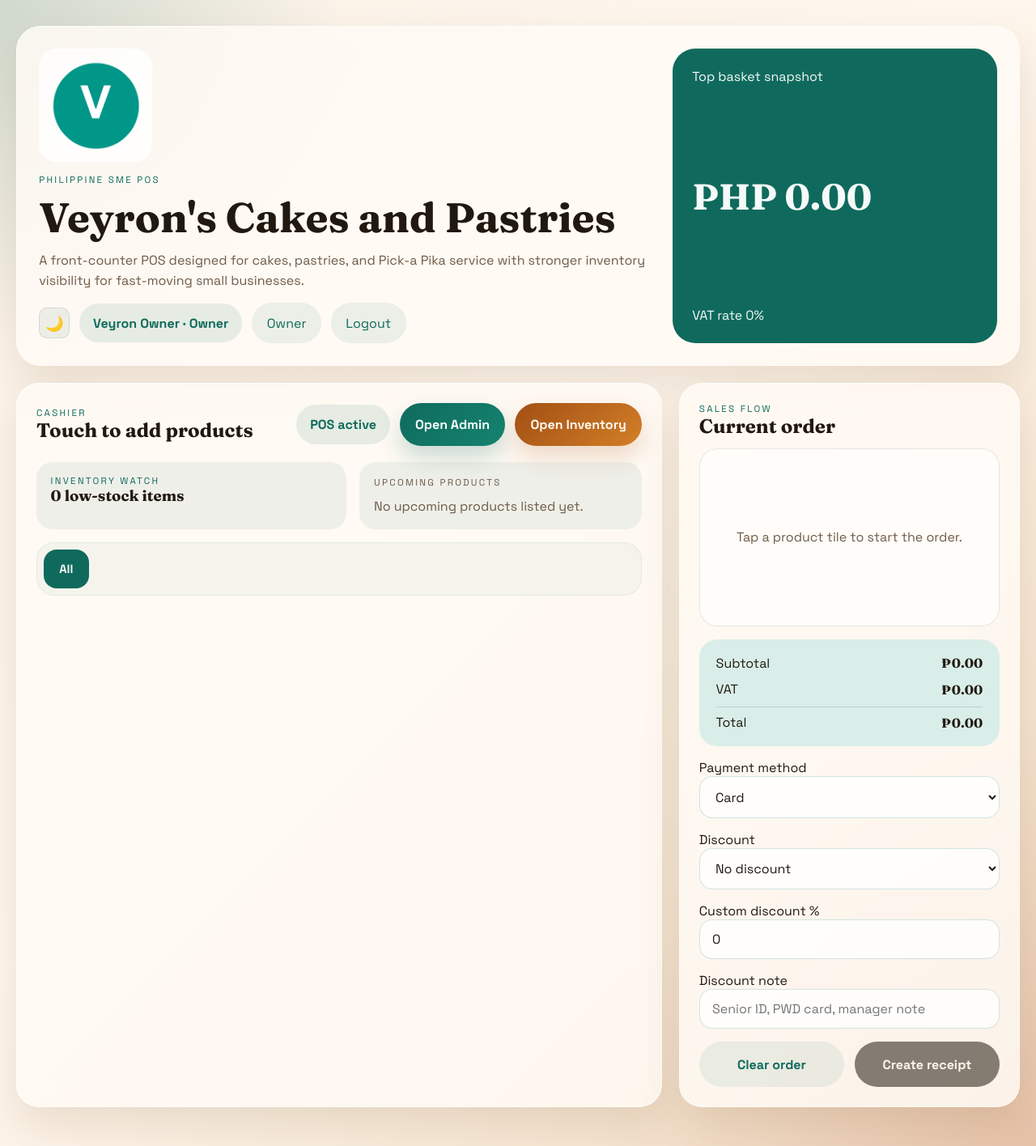
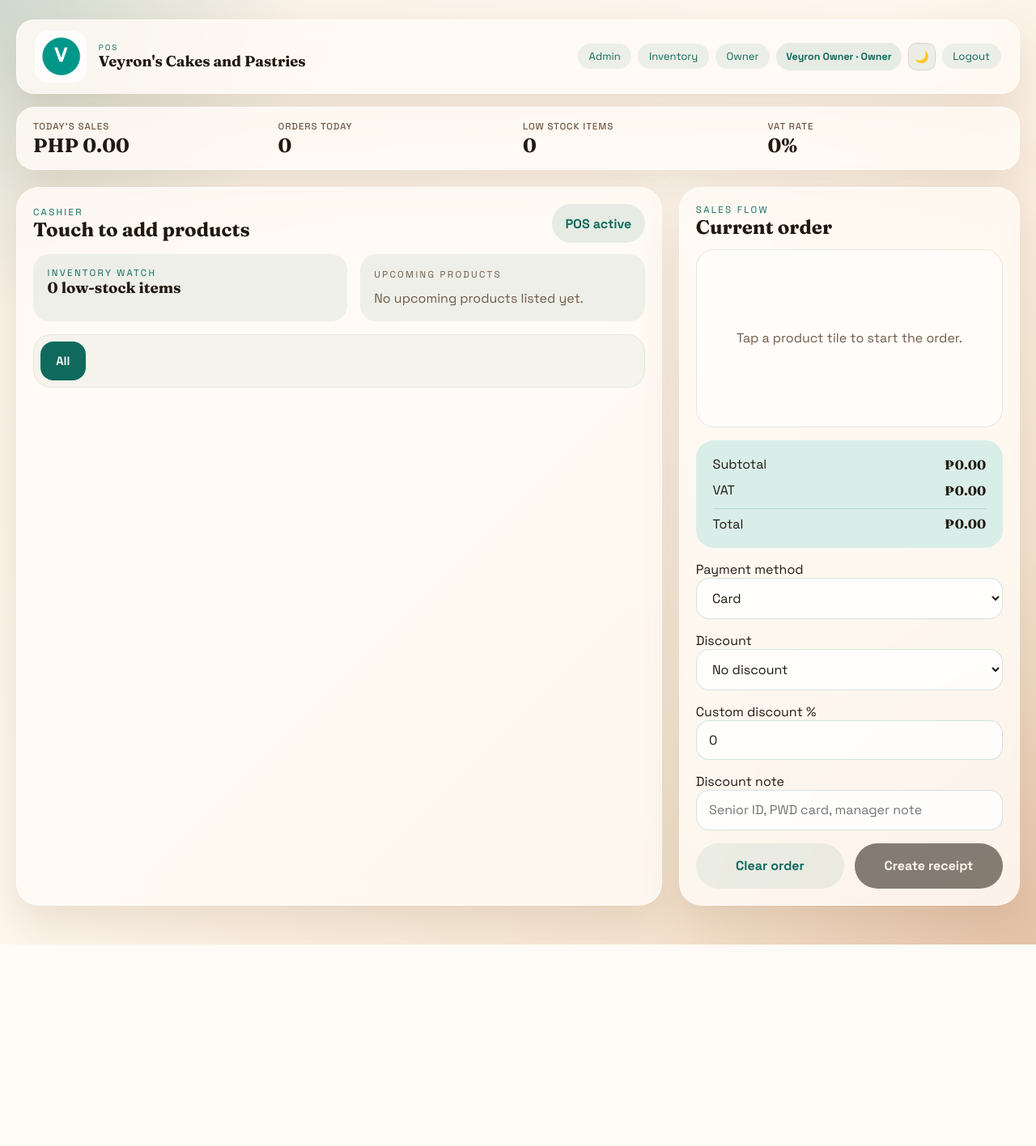
Before and after one commit to samgamoza/veyron-pos, a Flask app: page / in a window 1280 px wide. Shown: the whole page at 81% size. After the commit the page ends 1167 px from the top, so only its background shows below. Run offline with Flask 3, Linux system fonts and the light colour scheme; the visitor is signed in with stand-in values (Sample User, id 1); data comes from the database, SQL or seed files in the repository; data that the repository does not hold is empty; some libraries are stand-ins or nearby versions.

Commit message:
Add unified site header, PDF logo support, layout/UI fixes, POS stats bar

```diff
--- a/static/css/style.css
+++ b/static/css/style.css
@@ -24,6 +24,7 @@
 body {
     margin: 0;
     min-height: 100vh;
+    overflow-x: hidden;
     font-family: 'Space Grotesk', sans-serif;
     color: var(--ink);
     background:
@@ -83,12 +85,30 @@ button {
     cursor: pointer;
 }
 
+.page-wrap {
+    width: min(1240px, calc(100% - 2rem));
+    margin: 0 auto;
+    padding: 1.5rem 0 3rem;
+}
+
 .app-shell,
 .receipt-shell,
 .dashboard-shell {
-    width: min(1240px, calc(100% - 2rem));
-    margin: 0 auto;
-    padding: 2rem 0 3rem;
+    width: 100%;
+    padding: 0;
+}
+
+.site-header {
+    display: flex;
+    align-items: center;
+    gap: 1.2rem;
+    padding: 0.8rem 1.4rem;
+    background: var(--surface);
+    backdrop-filter: blur(16px);
+    border: 1px solid rgba(255, 255, 255, 0.58);
+    box-shadow: var(--shadow);
+    border-radius: 22px;
+    margin-bottom: 1rem;
 }
 
 .login-shell {
@@ -174,6 +206,35 @@ button {
     border-radius: 30px;
 }
 
+.hero-panel.pos-stats-bar {
+    grid-template-columns: repeat(auto-fit, minmax(130px, 1fr));
+    gap: 0.75rem;
+    padding: 1rem 1.25rem;
+    border-radius: 22px;
+}
+
+.pos-stat {
+    display: grid;
+    gap: 0.2rem;
+}
+
+.pos-stat span {
+    font-size: 0.72rem;
+    text-transform: uppercase;
+    letter-spacing: 0.08em;
+    color: var(--muted);
+    font-weight: 500;
+}
+
+.pos-stat strong {
+    font-size: 1.5rem;
+    line-height: 1.15;
+}
+
+.warning-text {
+    color: var(--warning);
+}
+
 .hero-copy,
 .hero-highlight,
 .metric-card,
@@ -196,8 +257,7 @@ button {
 }
 
 .hero-copy h1,
-.receipt-header h1,
-.dashboard-sidebar h1 {
+.receipt-header h1 {
     font-size: clamp(2rem, 4vw, 3.5rem);
     line-height: 1;
 }
@@ -241,6 +301,69 @@ button {
     height: 80px;
 }
 
+/* ── Site Header ── */
+
+.site-header .brand-logo {
+    width: 64px;
+    height: 64px;
+    border-radius: 16px;
+    padding: 0.35rem;
+    flex-shrink: 0;
+}
+
+.site-header .header-brand {
+    display: flex;
+    align-items: center;
+    gap: 0.9rem;
+    flex-shrink: 0;
+}
+
+.site-header .header-brand h1 {
+    font-size: 1.15rem;
+    line-height: 1.2;
+    margin: 0;
+    white-space: nowrap;
+}
+
+.site-header .header-brand .eyebrow {
+    margin: 0;
+    font-size: 0.62rem;
+}
+
+.header-nav {
+    display: flex;
+    align-items: center;
+    gap: 0.5rem;
+    margin-left: auto;
+    flex-wrap: wrap;
+}
+
+.header-nav .ghost-link,
+.header-nav .primary-button {
+    padding: 0.45rem 0.85rem;
+    font-size: 0.82rem;
+    border-radius: 999px;
+    white-space: nowrap;
+}
+
+.header-nav .system-pill {
+    min-height: 34px;
+    padding: 0.4rem 0.75rem;
+    font-size: 0.78rem;
+}
+
+.header-nav .theme-toggle {
+    position: static;
+    width: 34px;
+    height: 34px;
+    font-size: 0.9rem;
+}
+
+.header-nav .pos-launch-link {
+    padding: 0.45rem 0.85rem !important;
+    font-size: 0.82rem;
+}
+
 .eyebrow {
     text-transform: uppercase;
     letter-spacing: 0.2em;
@@ -284,7 +407,7 @@ button {
 .checkout-panel,
 .dashboard-panel,
 .receipt-card {
-    padding: 1.5rem;
+    padding: 1.25rem;
 }
 
 .section-heading {
@@ -292,7 +415,7 @@ button {
     align-items: center;
     justify-content: space-between;
     gap: 1rem;
-    margin-bottom: 1.25rem;
+    margin-bottom: 0.85rem;
 }
 
 .section-heading.compact {
@@ -1501,6 +1655,14 @@ button {
     display: flex;
     gap: 0.5rem;
     padding: 0.5rem;
+    overflow-x: auto;
+    -webkit-overflow-scrolling: touch;
+    scrollbar-width: thin;
+    margin-bottom: 1rem;
+    border-radius: 22px;
+    background: rgba(15, 106, 93, 0.04);
+    border: 1px solid rgba(15, 106, 93, 0.08);
+}
 
 /* ── Product Filter Bar ── */
 
@@ -2036,14 +2211,6 @@ button {
     .shift-notes-input {
         width: 100%;
     }
-}
-    overflow-x: auto;
-    -webkit-overflow-scrolling: touch;
-    scrollbar-width: thin;
-    margin-bottom: 1rem;
-    border-radius: 22px;
-    background: rgba(15, 106, 93, 0.04);
-    border: 1px solid rgba(15, 106, 93, 0.08);
 }
 
 .category-tab {
--- a/templates/login.html
+++ b/templates/login.html
@@ -9,9 +9,9 @@
 <body class="admin-body">
     <main class="login-shell">
         <section class="login-card">
-            <img src="{{ url_for('static', filename=logo_path) }}" alt="{{ business_name }} logo" class="brand-logo">
+            <img src="{{ url_for('static', filename=logo_path) }}" alt="{{ business_name }} logo" class="brand-logo login-logo">
             <p class="eyebrow">Secure access</p>
-            <h1>{{ business_name }}</h1>
+            <h1 class="login-title">{{ business_name }}</h1>
             <p class="hero-text">Sign in by username and PIN to use the POS, Admin, Inventory, or Owner workspace.</p>
 
             {% with messages = get_flashed_messages(with_categories=true) %}
--- a/templates/pos.html
+++ b/templates/pos.html
@@ -9,24 +9,45 @@
     <script>document.documentElement.dataset.theme=localStorage.getItem('veyron-theme')||'light';</script>
 </head>
 <body class="aurora-body">
+<div class="page-wrap">
+    <header class="site-header">
+        <div class="header-brand">
+            <img src="{{ url_for('static', filename=logo_path) }}" alt="{{ business_name }} logo" class="brand-logo">
+            <div>
+                <p class="eyebrow">POS</p>
+                <h1>{{ business_name }}</h1>
+            </div>
+        </div>
+        <nav class="header-nav">
+            {% if current_user.role in ['owner', 'admin'] %}
+                <a href="{{ url_for('admin_dashboard') }}" class="ghost-link">Admin</a>
+                <a href="{{ url_for('inventory_dashboard') }}" class="ghost-link">Inventory</a>
+            {% endif %}
+            {% if current_user.role == 'owner' %}
+                <a href="{{ url_for('owner_dashboard') }}" class="ghost-link">Owner</a>
+            {% endif %}
+            <span class="system-pill">{{ current_user.full_name }} · {{ current_user.role|title }}</span>
+            <button type="button" class="theme-toggle" onclick="toggleTheme()" title="Toggle dark mode">🌙</button>
+            <a href="{{ url_for('logout') }}" class="ghost-link">Logout</a>
+        </nav>
+    </header>
     <main class="app-shell pos-shell">
-        <section class="hero-panel">
-            <div class="hero-copy">
-                <img src="{{ url_for('static', filename=logo_path) }}" alt="{{ business_name }} logo" class="brand-logo">
-                <p class="eyebrow">Philippine SME POS</p>
-                <h1>{{ business_name }}</h1>
-                <p class="hero-text">A front-counter POS designed for cakes, pastries, and Pick-a Pika service with stronger inventory visibility for fast-moving small businesses.</p>
-                <div class="system-access-links">
-                    <button type="button" class="theme-toggle" onclick="toggleTheme()" title="Toggle dark mode">🌙</button>
-                    <span class="system-pill">{{ current_user.full_name }} · {{ current_user.role|title }}</span>
-                    {% if current_user.role == 'owner' %}<a href="{{ url_for('owner_dashboard') }}" class="ghost-link">Owner</a>{% endif %}
-                    <a href="{{ url_for('logout') }}" class="ghost-link">Logout</a>
-                </div>
+        <section class="hero-panel pos-stats-bar">
+            <div class="pos-stat">
+                <span>Today's sales</span>
+                <strong>{{ today_revenue|php }}</strong>
             </div>
-            <div class="hero-highlight">
-                <p>Top basket snapshot</p>
-                <strong>{{ highlighted_total|php }}</strong>
-                <span>VAT rate {{ '%.0f'|format(vat_rate * 100) }}%</span>
+            <div class="pos-stat">
+                <span>Orders today</span>
+                <strong>{{ today_orders }}</strong>
+            </div>
+            <div class="pos-stat">
+                <span>Low stock items</span>
+                <strong class="{% if low_stock_count > 0 %}warning-text{% endif %}">{{ low_stock_count }}</strong>
+            </div>
+            <div class="pos-stat">
+                <span>VAT rate</span>
+                <strong>{{ '%.0f'|format(vat_rate * 100) }}%</strong>
             </div>
         </section>
 
@@ -50,10 +71,6 @@
                         </div>
                         <div class="system-access-links">
                             <span class="system-pill">POS active</span>
-                            {% if current_user.role in ['owner', 'admin'] %}
-                                <a href="{{ url_for('admin_dashboard') }}" class="open-admin-link">Open Admin</a>
-                                <a href="{{ url_for('inventory_dashboard') }}" class="open-inventory-link">Open Inventory</a>
-                            {% endif %}
                         </div>
                     </div>
 
@@ -236,6 +253,7 @@
             </section>
         </form>
     </main>
+</div>
 
     <script>
         const cashierForm = document.querySelector('.cashier-form');
```
Also changed, not shown: other parts of static/css/style.css (+132 -67 lines), templates/admin_dashboard.html (+22 -14 lines), templates/inventory_dashboard.html (+22 -14 lines), templates/owner_dashboard.html (+41 -22 lines), templates/receipt.html (+28 -10 lines), veyron-pos.py (+23 -6 lines), static/uploads/branding/logo.png (added).
